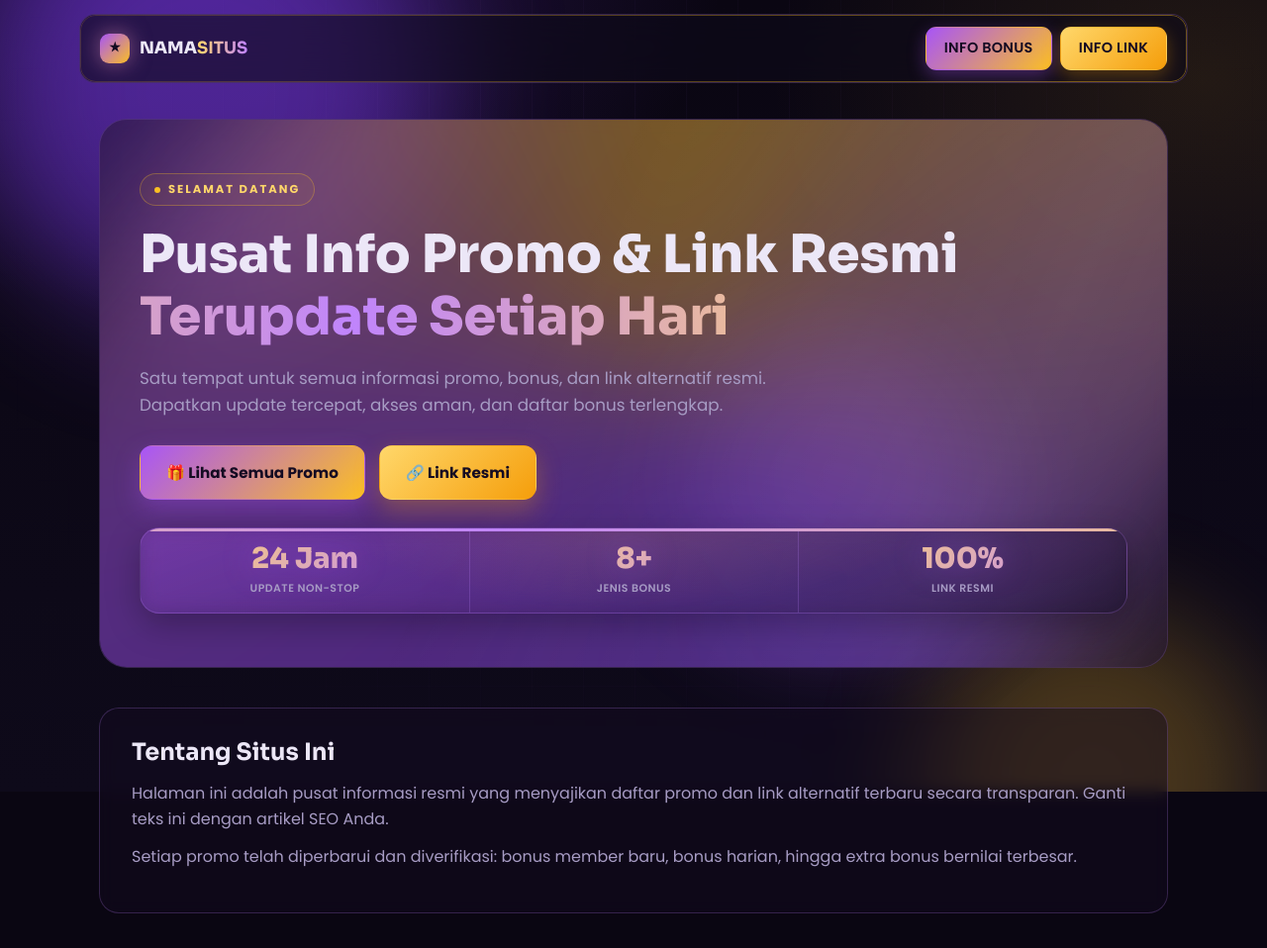
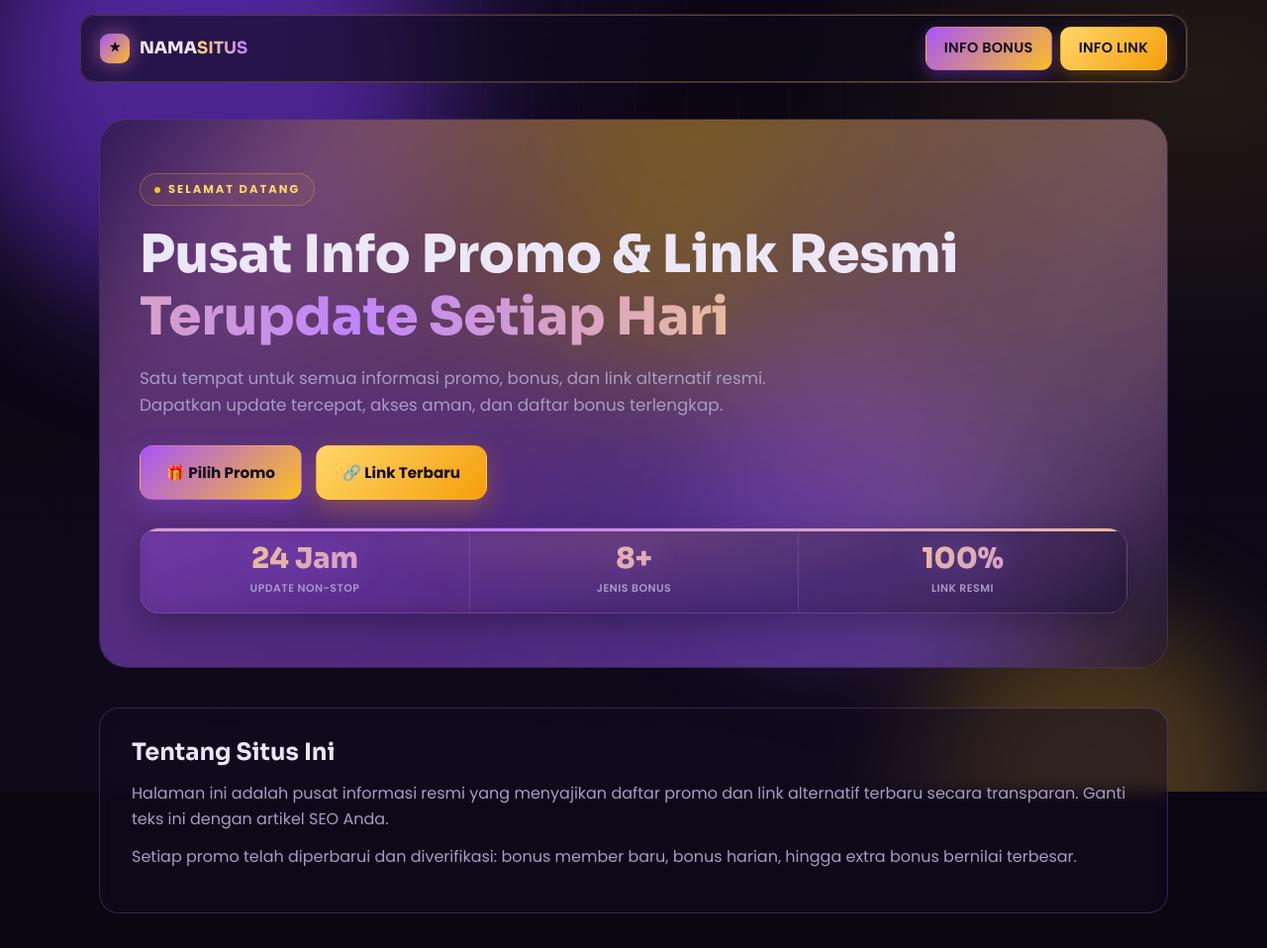
Before and after one commit to kuyagames/mpo888info, a PHP site: page / in a window 1280 px wide. Shown: the top 958 px of the page at 99% size. Run offline with PHP 8.4, Linux system fonts and the light colour scheme; data comes from the database, SQL or seed files in the repository; a stand-in replaces the project's code that opens the database connection; some libraries are stand-ins or nearby versions.

Commit message:
Hero CTA: ganti label jadi Pilih Promo & Link Terbaru

```diff
--- a/index.php
+++ b/index.php
@@ -101,8 +101,8 @@ if ($fav !== '') { $fp = __DIR__ . '/' . ltrim($fav, '/'); if (is_file($fp) && (
   <div class="hero-stage reveal">
     <div class="hero-img-box"><img src="<?= e($heroImg) ?>" alt="<?= e($siteName) ?>"></div>
     <div class="hero-cta hero-cta-over">
-      <a href="#promo" class="btn btn-bonus">🎁 Lihat Semua Promo</a>
-      <a href="#link" class="btn btn-gold">🔗 Link Resmi</a>
+      <a href="#promo" class="btn btn-bonus">🎁 Pilih Promo</a>
+      <a href="#link" class="btn btn-gold">🔗 Link Terbaru</a>
     </div>
     <div class="stats stats-over">
       <?php foreach ($stats as $st): ?>
@@ -125,8 +125,8 @@ if ($fav !== '') { $fp = __DIR__ . '/' . ltrim($fav, '/'); if (is_file($fp) && (
     <h1 style="margin-top:18px"><?= e(sv($s,'about_title')) ?> <span class="grad"><?= e(sv($s,'about_subtitle')) ?></span></h1>
     <p class="lead"><?= e(sv($s,'about_lead')) ?></p>
     <div class="hero-cta">
-      <a href="#promo" class="btn btn-bonus">🎁 Lihat Semua Promo</a>
-      <a href="#link" class="btn btn-gold">🔗 Link Resmi</a>
+      <a href="#promo" class="btn btn-bonus">🎁 Pilih Promo</a>
+      <a href="#link" class="btn btn-gold">🔗 Link Terbaru</a>
     </div>
     <div class="stats">
       <?php foreach ($stats as $st): ?>
```
